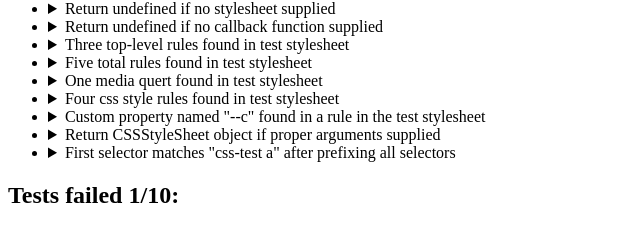
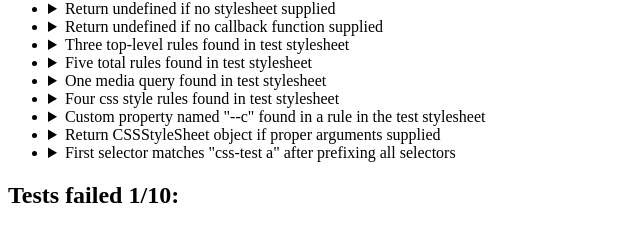
Before and after one commit to tomhodgins/process-css-rules, a website: page test.html in a window 1280 px wide. Shown: the part 127-353 px from the top of the page, 0-640 px from the left. Drawn offline with Linux system fonts and the light colour scheme.

Commit message:
fix typos

```diff
--- a/package.json
+++ b/package.json
@@ -20,7 +20,8 @@
     "callback",
     "function",
     "preprocessor",
-    "reprocessor"
+    "reprocessor",
+    "caffeinated-style-sheets"
   ],
   "author": "Tommy Hodgins",
   "license": "MIT",
--- a/test.html
+++ b/test.html
@@ -49,7 +49,7 @@
       expected: 5
     },
     {
-      name: 'One media quert found in test stylesheet',
+      name: 'One media query found in test stylesheet',
       input: () => {
         let found = 0
         processRules(document.styleSheets[0], rule =>
```
